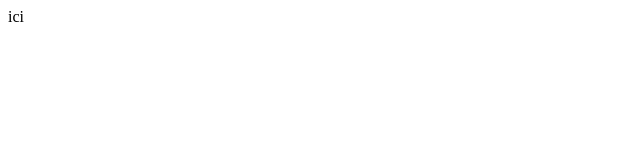
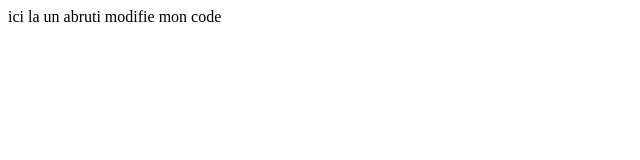
Before and after one commit to infonovafd/test_crea_repos, a plain HTML site: page index.html in a window 1280 px wide. Shown: the whole page, without its empty margins (0-640 px from the left). Drawn offline with Linux system fonts and the light colour scheme.

Commit message:
modifié via github

```diff
--- a/index.html
+++ b/index.html
@@ -1,3 +1,4 @@
 <html>
 ici
+la un abruti modifie mon code
 </html>
```
